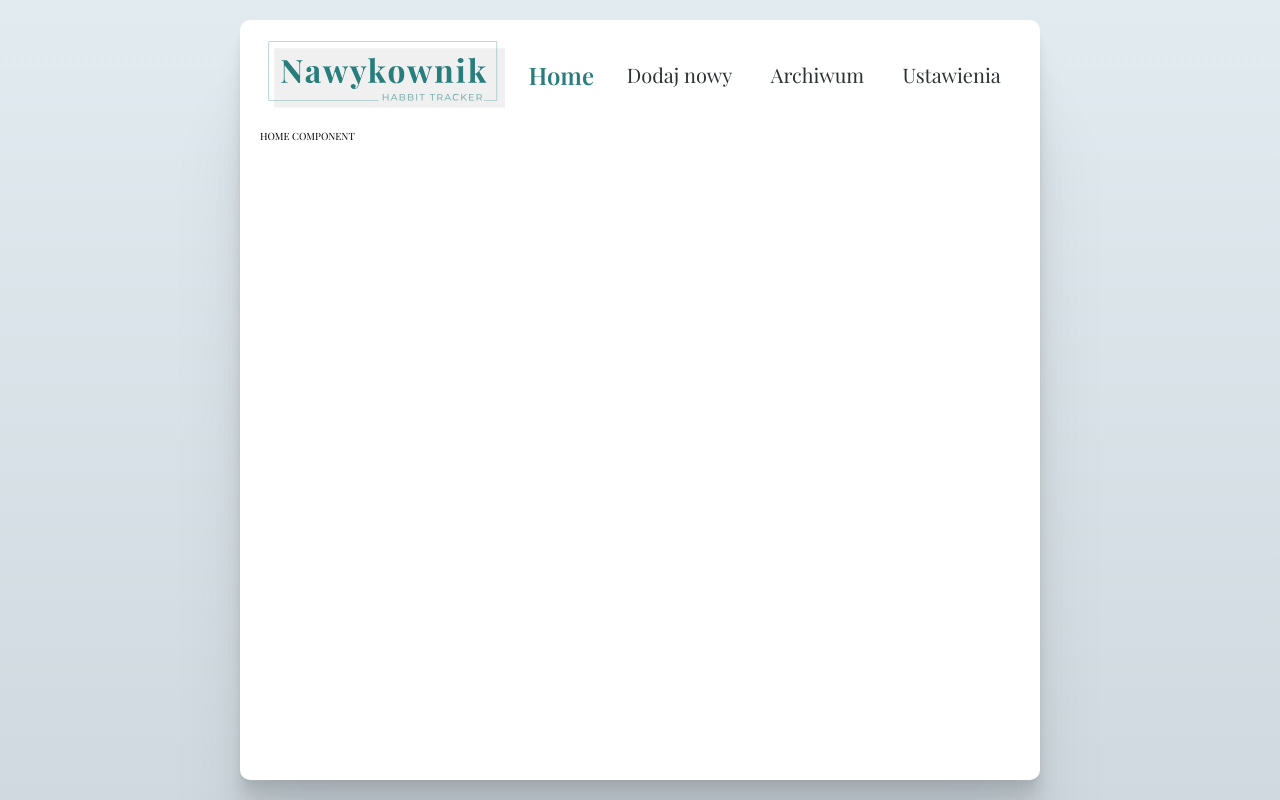
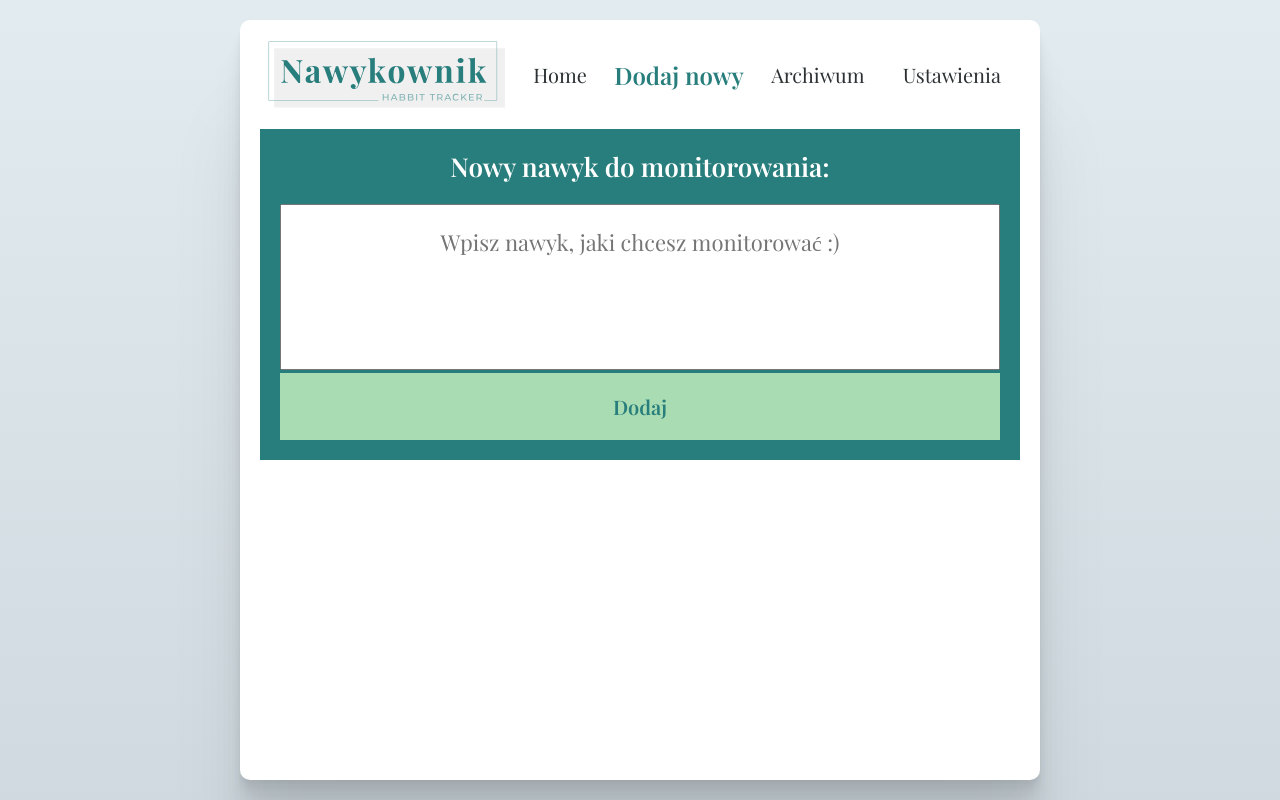
Before and after one commit to wasilukowa/nawykownik, a React (Create React App) app: page /#/dodajnowy in a window 1280 px wide. Before the commit this address led to /#/. Built offline with nearby package versions, Linux system fonts and the light colour scheme.

Commit message:
Creating context for Tasks Array saved in Local Storage

```diff
--- a/src/App.js
+++ b/src/App.js
@@ -11,6 +11,8 @@ import Home from './components/Home';
 import AddNew from './components/AddNew';
 import Archive from './components/Archive';
 import Settings from './components/Settings';
+
+import TasksArrayContextProvider from './context/TasksArrayContext';
 
 const WrapperStyled = styled.div`
   height: 100vh;
@@ -51,6 +53,7 @@ const WrapperInsideStyled = styled.div`
 function App() {
   return (
     <ThemeProvider theme={theme}>
+      <TasksArrayContextProvider>
         <WrapperStyled>
           <GlobalFonts />
           <GlobalStyle />
@@ -64,6 +67,7 @@ function App() {
             </WrapperInsideStyled>
           </HashRouter>
         </WrapperStyled>
+      </TasksArrayContextProvider>
     </ThemeProvider>
   );
 }
--- a/src/components/AddNew.js
+++ b/src/components/AddNew.js
@@ -1,5 +1,6 @@
-import React, { useState } from 'react';
+import React, { useState, useContext } from 'react';
 import styled from 'styled-components';
+import { TasksArrayContext } from '../context/TasksArrayContext';
 import { Task } from '../utilities/task';
 
 const AddNewContainerStyled = styled.div`
@@ -24,6 +25,17 @@ const AddNewContainerStyled = styled.div`
         padding: 1em;
         font-size: 1.4em;
         outline: none;
+    }
+    button {
+        outline: none;
+        border: none;
+        background-color: ${props => props.theme.mint};
+        color: ${props => props.theme.green};
+        font-family: 'Playfair Bold';
+        font-size: 2em;
+        padding: 1em;
+        width: 100%;
+        cursor: pointer;
     }
 
     @media (min-width: 480px){
@@ -54,10 +66,13 @@ const AddNewContainerStyled = styled.div`
     }
 `;
 
-
 const AddNew = () => {
 
+    const { taskArray, setTaskArray } = useContext(TasksArrayContext);
+
     const [newTask, setNewTask] = useState(new Task());
+
+    console.log('hello from add new component and this is task array:', taskArray);
 
     const handleTitleInput = event => {
         event.preventDefault();
@@ -68,9 +83,21 @@ const AddNew = () => {
         )
     }
 
+    const handleFormSubmit = e => {
+        e.preventDefault();
+        if (newTask.title.length > 5) {
+            setTaskArray([newTask])
+            localStorage.setItem('tasks', JSON.stringify(taskArray));
+            setNewTask(new Task());
+        }
+        const taskFromLocal = JSON.parse(localStorage.getItem('tasks'));
+        console.table(taskFromLocal);
+    }
+
+
     return (
         <AddNewContainerStyled>
-            <div className='add-new__form-title-container'>
+            <form className='add-new__form-title-container'>
                 <h3>Nowy nawyk do monitorowania:</h3>
                 <textarea
                     name={'title'}
@@ -79,7 +106,8 @@ const AddNew = () => {
                     cols="30"
                     rows="4"
                     placeholder='Wpisz nawyk, jaki chcesz monitorować :)' />
-            </div>
+                <button onClick={e => handleFormSubmit(e)}>Dodaj</button>
+            </form>
         </AddNewContainerStyled>
 
     )
--- /dev/null
+++ b/src/context/TasksArrayContext.js
@@ -0,0 +1,17 @@
+import React, { createContext, useState } from 'react';
+
+export const TasksArrayContext = createContext();
+
+const TasksArrayContextProvider = props => {
+    const [taskArray, setTaskArray] = useState(JSON.parse(localStorage.getItem('tasks')) || []);
+
+    console.table(taskArray);
+
+    return (
+        <TasksArrayContext.Provider value={{ taskArray, setTaskArray }}>
+            {props.children}
+        </TasksArrayContext.Provider>
+    )
+}
+
+export default TasksArrayContextProvider;
--- a/src/utilities/task.js
+++ b/src/utilities/task.js
@@ -45,7 +45,6 @@ const firstDay = (new Date(`${dateForHabitTracker.getFullYear()}-${dateForHabitT
 // starting date: 0: PON, 1: Wt, 2: Śr, 3: Czw, 4: Pia, 5: Sob, 6: Nie
 
 const daysInMonth = (new Date(dateForHabitTracker.getFullYear(), dateForHabitTracker.getMonth() + 1, 0)).getDate();
-console.log(daysInMonth);
 let arrayHelp = [];
 
 for (let i = 0; i < 42; i++) {
```
Lines whose indentation alone changed are shown as unchanged.
